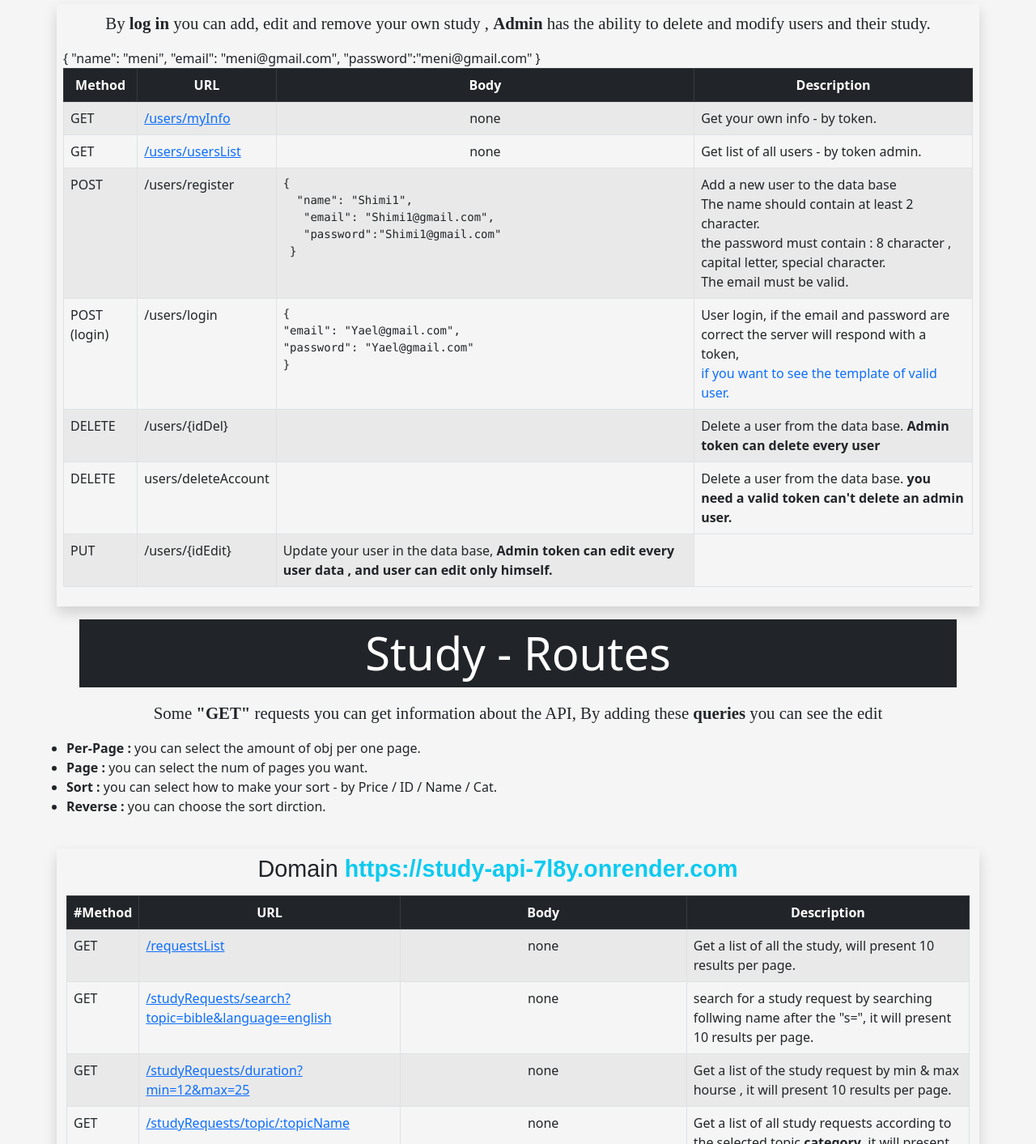
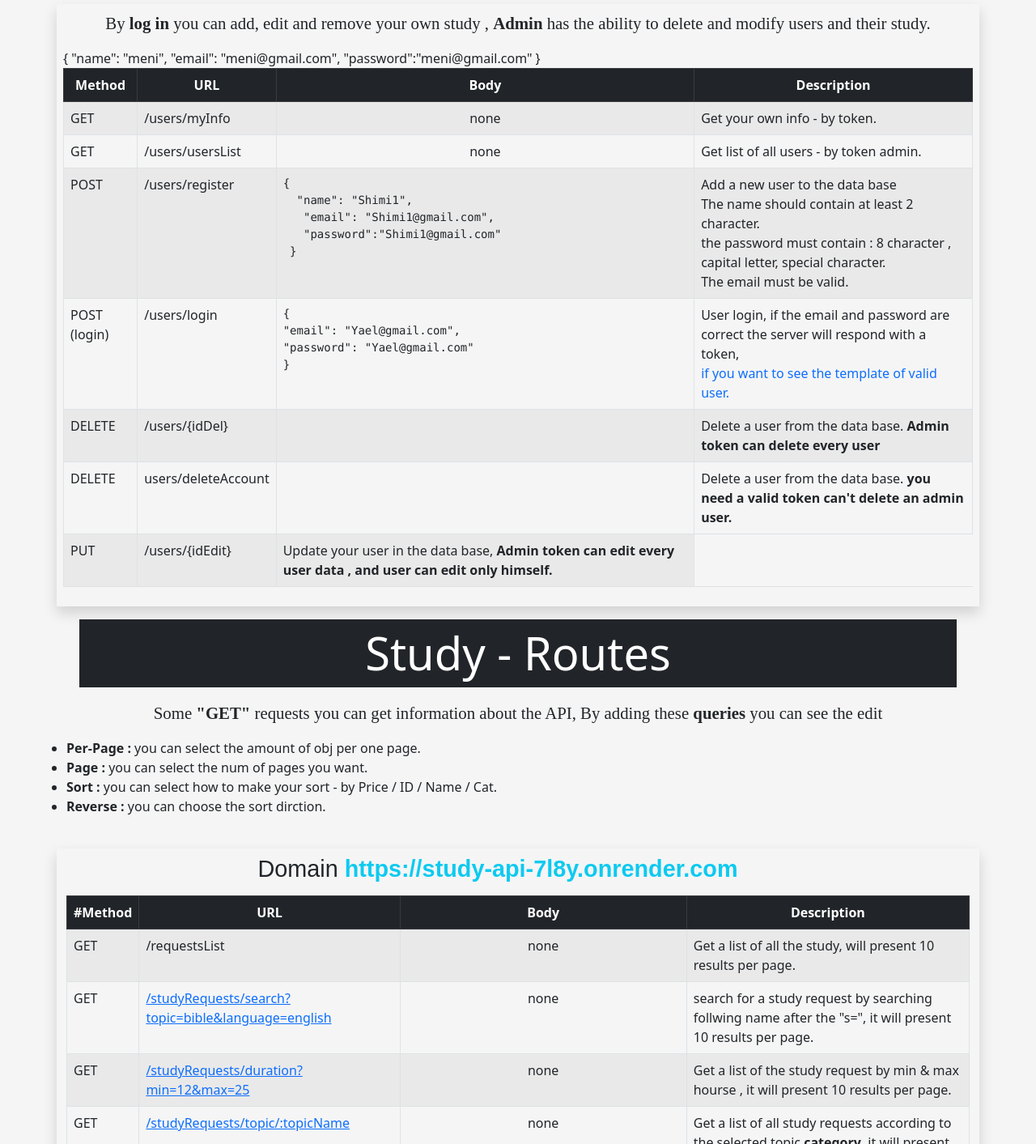
Before and after one commit to yaelgloberman/test_29_11, a website: page public/index.html in a window 1280 px wide. Shown: the part 604-2017 px from the top of the page at 81% size. Drawn offline with nearby package versions, Linux system fonts and the light colour scheme.

Commit message:
change href to

```diff
--- a/public/index.html
+++ b/public/index.html
@@ -70,13 +70,13 @@
                 <tbody>
                     <tr>
                         <td>GET</td>
-                        <td><a href="https://study-api-jppo.onrender.com/users/myInfo">/users/myInfo</a></td>
+                        <td>/users/myInfo</a></td>
                         <td class="text-center">none</td>
                         <td>Get your own info - by token.</td>
                     </tr>
                     <tr>
                         <td>GET</td>
-                        <td><a href="https://study-api-jppo.onrender.com/users/usersList">/users/usersList</a></td>
+                        <td>/users/usersList</a></td>
                         <td class="text-center">none</td>
                         <td>Get list of all users - by token admin.</td>
                     </tr>
@@ -189,7 +189,7 @@
                 <tbody>
                     <tr>
                         <td>GET</td>
-                        <td><a href="https://study-api-7l8y.onrender.com/studyRequests/requestsList">/requestsList</a></td>
+                        <td>/requestsList</a></td>
                         <td class="text-center">none</td>
                         <td>Get a list of all the study, will present 10 results per page.</td>
                     </tr>
```
